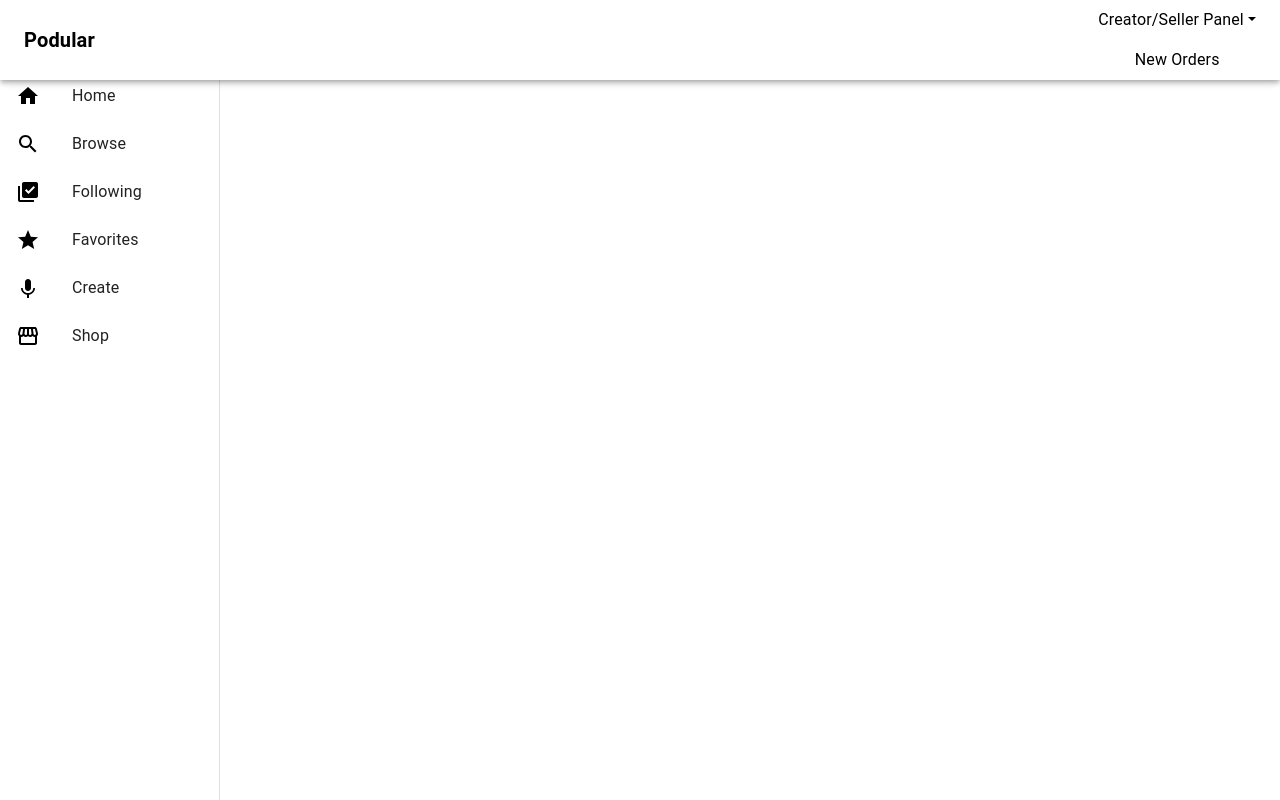
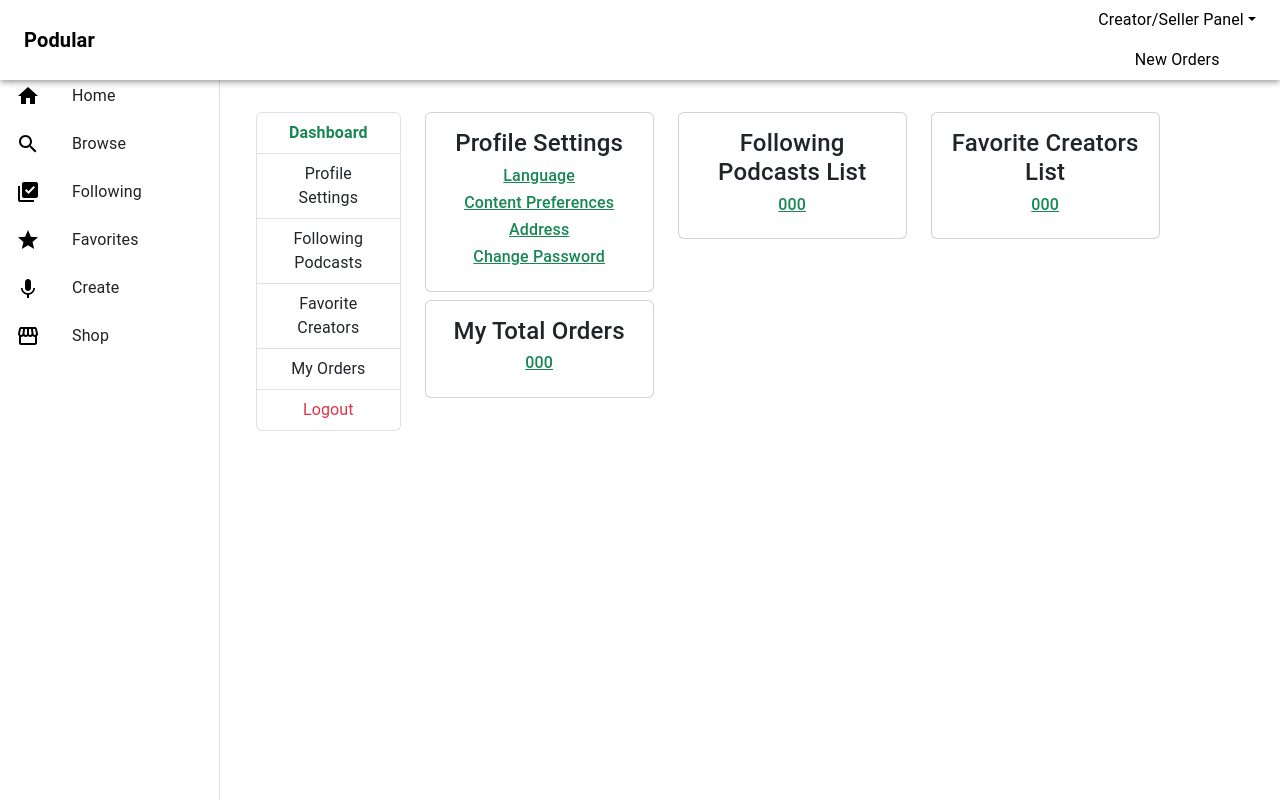
Before and after one commit to rudinacitaku/Podular, a React (Create React App) app in the folder frontend/: page /customer/dashboard in a window 1280 px wide. Built offline with nearby package versions, Linux system fonts and the light colour scheme; the HTML template or start-up script is replaced by a standard one.

Commit message:
Design: Customer Dashboard (and small fix in Login and Register)

```diff
--- a/frontend/src/App.js
+++ b/frontend/src/App.js
@@ -22,6 +22,7 @@ import Customers from './components/Seller/Customers';
 //Customer panel
 import Register from './components/Customer/Register';
 import Login from './components/Customer/Login';
+import Dashboard from './components/Customer/Dashboard';
 
 
 function App() {
@@ -51,6 +52,7 @@ function App() {
             {/*Customer Routes*/}
             <Route path='/customer/register' element={<Register/>}/>
             <Route path='/customer/login' element={<Login/>}/>
+            <Route path='/customer/dashboard' element={<Dashboard/>}/>
 
           </Routes>
 
--- /dev/null
+++ b/frontend/src/components/Customer/Dashboard.js
@@ -0,0 +1,60 @@
+// import { Link } from 'react-router-dom';
+
+function Dashboard(props){
+    return(
+        <div className='container mt-4'>
+            <div className='row'>
+                <div className='col-md-2 col-12 mb-2'>
+                    <div className="list-group">
+                        <a className="list-group-item list-group-item-action disabled text-success fw-bold" aria-disabled="true">Dashboard</a>
+                        <a href="#" className="list-group-item list-group-item-action">Profile Settings</a>
+                        <a href="#" className="list-group-item list-group-item-action">Following Podcasts</a>
+                        <a href="#" className="list-group-item list-group-item-action">Favorite Creators</a>
+                        <a href="#" className="list-group-item list-group-item-action">My Orders</a>
+                        <a href="#" className="list-group-item list-group-item-action text-danger">Logout</a>
+                    </div>
+                </div>
+                <div className='col-md-9 col-12 mb-2'>
+                    <div className='row'>
+                        <div className='col-md-4 mb-2'>
+                            <div className="card">
+                                <div className="card-body text-center">
+                                    <h4>Profile Settings</h4>
+                                    <h6><a href="#" className="text-success">Language</a></h6>
+                                    <h6><a href="#" className="text-success">Content Preferences</a></h6>
+                                    <h6><a href="#" className="text-success">Address</a></h6>
+                                    <h6><a href="#" className="text-success">Change Password</a></h6>
+                                </div>
+                            </div>
+                        </div>
+                        <div className='col-md-4 mb-2'>
+                            <div className="card">
+                                <div className="card-body text-center">
+                                    <h4>Following Podcasts List</h4>
+                                    <h6><a href="#" className="text-success">000</a></h6>
+                                </div>
+                            </div>
+                        </div>
+                        <div className='col-md-4 mb-2'>
+                            <div className="card">
+                                <div className="card-body text-center">
+                                    <h4>Favorite Creators List</h4>
+                                    <h6><a href="#" className="text-success">000</a></h6>
+                                </div>
+                            </div>
+                        </div>
+                        <div className='col-md-4 mb-2'>
+                            <div className="card">
+                                <div className="card-body text-center">
+                                        <h4>My Total Orders</h4>
+                                        <h6><a href="#" className="text-success">000</a></h6>
+                                </div>
+                            </div>
+                        </div>
+                    </div>
+                </div>
+            </div>
+        </div>
+    )
+}
+export default Dashboard;
--- a/frontend/src/components/Customer/Login.js
+++ b/frontend/src/components/Customer/Login.js
@@ -13,11 +13,11 @@ function Login(props){
                                 <label for="username" className="form-label">Username</label>
                                 <input type="text" className="form-control" id="username"/>
                             </div>
-                            <div class="mb-3 text-start">
+                            <div className="mb-3 text-start">
                                 <label for="pwd" className="form-label">Password</label>
                                 <input type="password" className="form-control" id="pwd"/>
                             </div>
-                            <button type="submit" class="btn btn-primary">Submit</button>
+                            <button type="submit" className="btn btn-primary">Submit</button>
                             </form>
                         </div>
                     </div>
--- a/frontend/src/components/Customer/Register.js
+++ b/frontend/src/components/Customer/Register.js
@@ -21,15 +21,15 @@ function Register(props){
                                 <label for="username" className="form-label">Username</label>
                                 <input type="text" className="form-control" id="username"/>
                             </div>
-                            <div class="mb-3 text-start">
+                            <div className="mb-3 text-start">
                                 <label for="email" className="form-label">Email</label>
                                 <input type="email" className="form-control" id="email"/>
                             </div>
-                            <div class="mb-3 text-start">
+                            <div className="mb-3 text-start">
                                 <label for="pwd" className="form-label">Password</label>
                                 <input type="password" className="form-control" id="pwd"/>
                             </div>
-                            <button type="submit" class="btn btn-primary">Submit</button>
+                            <button type="submit" className="btn btn-primary">Submit</button>
                             </form>
                         </div>
                     </div>
```
